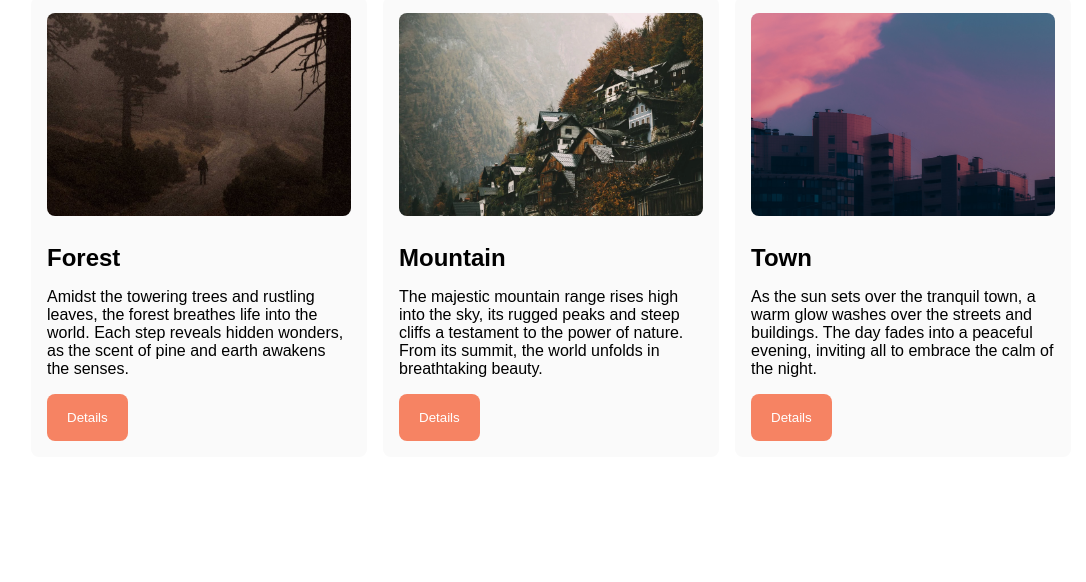
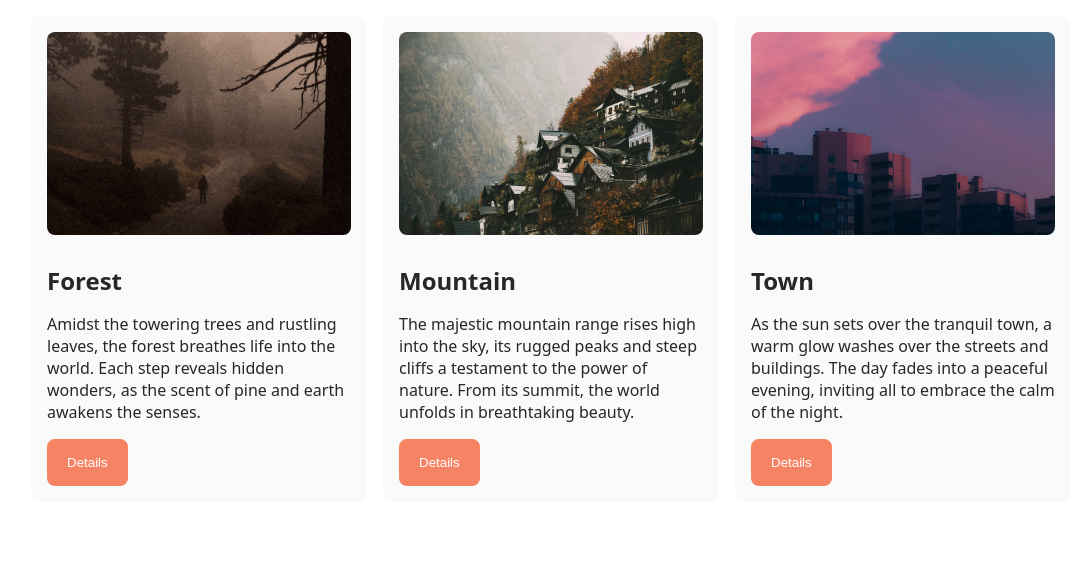
Before and after one commit to roman-koshchei/mirabo, a website: page index.html in a window 1280 px wide. Shown: the part 266-848 px from the top of the page, without its empty margins (89-1175 px from the left). Before the commit the page ends 803 px from the top, so only its background shows below. Drawn offline with Linux system fonts and the light colour scheme.

Commit message:
font color + sans serif

```diff
--- a/mirabo.css
+++ b/mirabo.css
@@ -3,7 +3,9 @@
 }
 
 :root {
-  font-family: sans-serif;
+  font-family: ui-sans-serif, system-ui, -apple-system, BlinkMacSystemFont, "Segoe UI", Roboto,
+    "Helvetica Neue", Arial, "Noto Sans", sans-serif, "Apple Color Emoji", "Segoe UI Emoji",
+    "Segoe UI Symbol", "Noto Color Emoji";
   --mirabo-text-color: white;
   --mirabo-primary-color: #f68363;
   --mirabo-background-color: #fff;
@@ -33,6 +35,7 @@ html {
 /**/
 
 body {
+  color: #27272a;
   overflow: overlay;
   max-width: 65rem;
   margin: auto;
```
